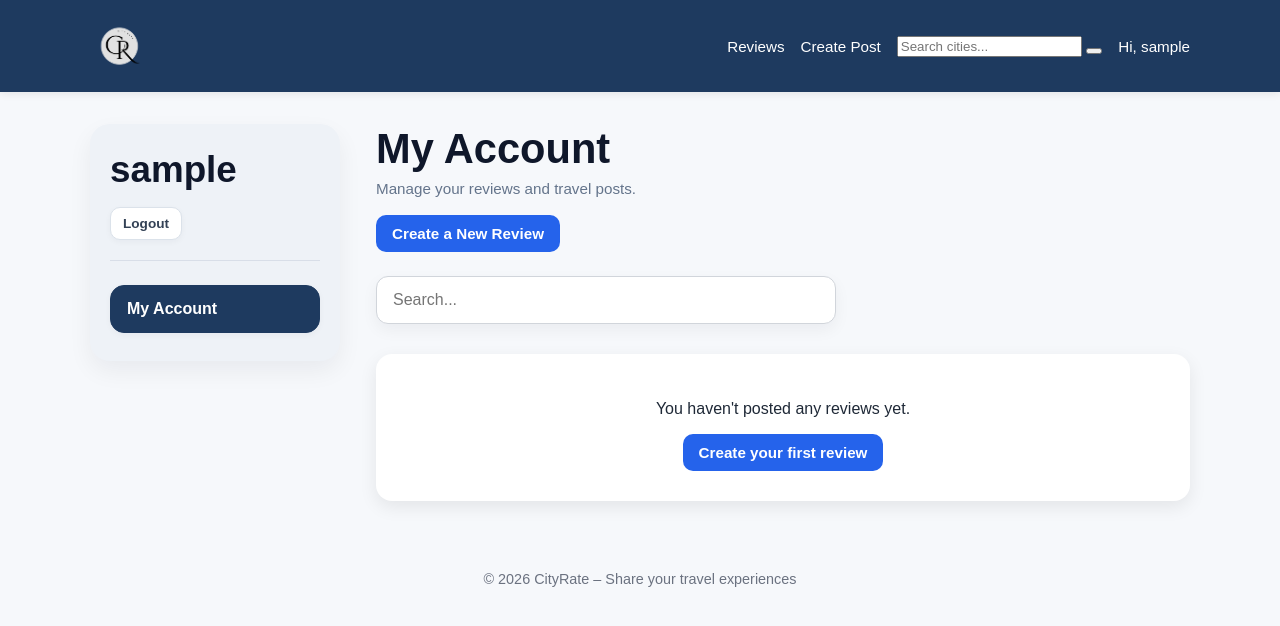
After one commit to Yara4a/CityRate, a Django app: page /cityrate/account/ in a window 1280 px wide. The commit adds this page. Shown: the top 626 px of the page. Run offline with Django 5.2, Linux system fonts and the light colour scheme; the visitor is signed in with stand-in values (Sample User, id 1); data comes from the database, SQL or seed files in the repository; data that the repository does not hold is empty.

Commit message:
Implement city review platform with user posts and account management

```diff
--- a/city/static/css/style.css
+++ b/city/static/css/style.css
@@ -27,10 +27,15 @@ body {
 }
 
 .logo {
-    color: white;
+    display: inline-flex;
+    align-items: center;
     text-decoration: none;
-    font-size: 1.5rem;
-    font-weight: bold;
+}
+
+.logo img {
+    height: 60px;
+    width: auto;
+    display: block;
 }
 
 .nav-links {
@@ -47,7 +52,8 @@ body {
     font-size: 0.95rem;
 }
 
-.nav-links a:hover {
+.nav-links a:hover,
+.nav-user:hover {
     opacity: 0.85;
 }
 
@@ -66,7 +72,7 @@ body {
     margin: 32px auto;
 }
 
-/* Hero section */
+/* Hero section - only for public pages */
 .hero {
     background: linear-gradient(135deg, #dbeafe, #eff6ff);
     padding: 40px;
@@ -233,6 +239,17 @@ body {
     background: #d1d5db;
 }
 
+.btn-logout {
+    background: white;
+    color: #334155;
+    border: 1px solid #dbe2ea;
+    box-shadow: 0 2px 6px rgba(15, 23, 42, 0.04);
+}
+
+.btn-logout:hover {
+    background: #f8fafc;
+}
+
 /* Empty state */
 .empty-state {
     background: white;
@@ -242,7 +259,7 @@ body {
     box-shadow: 0 6px 18px rgba(0, 0, 0, 0.08);
 }
 
-/* Form pages */
+/* Form pages - keep create/edit page normal */
 .form-page {
     display: flex;
     justify-content: center;
@@ -339,6 +356,103 @@ body {
     flex-wrap: wrap;
 }
 
+/* Account page ONLY */
+.account-layout {
+    display: flex;
+    gap: 36px;
+    align-items: flex-start;
+    width: 100%;
+}
+
+.account-sidebar {
+    width: 250px;
+    flex-shrink: 0;
+    background: #eef2f7;
+    border-radius: 20px;
+    padding: 28px 20px;
+    box-shadow: 0 10px 24px rgba(15, 23, 42, 0.06);
+}
+
+.account-user-block {
+    margin-bottom: 24px;
+    padding-bottom: 20px;
+    border-bottom: 1px solid #d8dee8;
+}
+
+.account-username {
+    margin: 0 0 18px 0;
+    font-size: 2.3rem;
+    line-height: 1;
+    font-weight: 800;
+    color: #0f172a;
+    word-break: break-word;
+}
+
+.account-menu {
+    margin-top: 14px;
+}
+
+.account-menu-title {
+    background: white;
+    border: 1px solid #dbe2ea;
+    border-radius: 14px;
+    padding: 14px 16px;
+    font-weight: 700;
+    color: #334155;
+    box-shadow: 0 2px 6px rgba(15, 23, 42, 0.04);
+}
+
+.account-menu-title.active {
+    background: #1e3a5f;
+    color: white;
+    border-color: #1e3a5f;
+}
+
+.account-main {
+    flex: 1;
+    min-width: 0;
+}
+
+.account-page-title {
+    margin: 0;
+    font-size: 2.6rem;
+    line-height: 1.2;
+    font-weight: 700;
+    color: #0f172a;
+}
+
+.account-subtitle {
+    margin-top: 6px;
+    margin-bottom: 18px;
+    color: #64748b;
+    font-size: 0.95rem;
+}
+
+.account-create-btn {
+    margin-top: 18px;
+    margin-bottom: 24px;
+}
+
+.account-search {
+    margin-bottom: 30px;
+}
+
+.account-main .search-input {
+    max-width: 460px;
+    background: white;
+    box-shadow: 0 6px 16px rgba(15, 23, 42, 0.05);
+}
+
+.account-main .review-card {
+    border-radius: 20px;
+    box-shadow: 0 10px 24px rgba(15, 23, 42, 0.08);
+}
+
+.account-main .review-card:hover {
+    transform: translateY(-6px);
+    box-shadow: 0 14px 30px rgba(15, 23, 42, 0.12);
+}
+
 /* Footer */
 .site-footer {
     text-align: center;
@@ -374,4 +488,23 @@ body {
     .form-card {
         padding: 24px;
     }
+
+    .account-layout {
+        flex-direction: column;
+        gap: 24px;
+    }
+
+    .account-sidebar {
+        width: 100%;
+        min-height: auto;
+        padding: 22px 18px;
+    }
+
+    .account-page-title {
+        font-size: 2rem;
+    }
+
+    .account-main .search-input {
+        max-width: 100%;
+    }
 }
--- /dev/null
+++ b/city/templates/city/account_page.html
@@ -0,0 +1,94 @@
+{% extends "city/base.html" %}
+{% load static %}
+
+{% block title %}My Account | CityRate{% endblock %}
+
+{% block content %}
+
+<section class="account-layout">
+
+    <aside class="account-sidebar">
+        <div class="account-user-block">
+            <h2 class="account-username">{{ user.username }}</h2>
+
+            <a href="#" class="btn btn-small btn-logout">
+                Logout
+            </a>
+        </div>
+
+        <div class="account-menu">
+            <div class="account-menu-title active">My Account</div>
+        </div>
+    </aside>
+
+    <section class="account-main">
+        <h1 class="account-page-title">My Account</h1>
+        <p class="account-subtitle">Manage your reviews and travel posts.</p>
+
+        <div class="hero-actions account-create-btn">
+            <a href="{% url 'create_post' %}" class="btn btn-primary">
+                Create a New Review
+            </a>
+        </div>
+
+        <section class="search-section account-search">
+            <form method="get">
+                <input
+                    type="text"
+                    name="q"
+                    value="{{ search_query }}"
+                    placeholder="Search..."
+                    class="search-input"
+                >
+            </form>
+        </section>
+
+        <section class="reviews-section">
+            {% for r in reviews %}
+                <div class="review-card">
+
+                    <div class="review-top">
+                        <h3 class="city-name">{{ r.city.city_name }}</h3>
+                        <span class="rating-badge">{{ r.rating_score }}/5</span>
+                    </div>
+
+                    <div class="stars">
+                        {% for i in "12345" %}
+                            {% if forloop.counter <= r.rating_score %}
+                                <span>⭐</span>
+                            {% else %}
+                                <span>☆</span>
+                            {% endif %}
+                        {% endfor %}
+                    </div>
+
+                    <p class="review-text">
+                        {{ r.review_text }}
+                    </p>
+
+                    <small class="review-meta">
+                        by {{ r.user.username }} — {{ r.created_at }}
+                    </small>
+
+                    {% if user.is_authenticated and r.user == user %}
+                        <div class="review-actions">
+                            <a href="{% url 'edit_post' r.id %}" class="btn btn-small btn-edit">Edit</a>
+                            <a href="{% url 'delete_post' r.id %}" class="btn btn-small btn-delete">Delete</a>
+                        </div>
+                    {% endif %}
+                </div>
+
+            {% empty %}
+                <div class="empty-state">
+                    <p>You haven't posted any reviews yet.</p>
+                    <a href="{% url 'create_post' %}" class="btn btn-primary">
+                        Create your first review
+                    </a>
+                </div>
+            {% endfor %}
+        </section>
+    </section>
+
+</section>
+
+{% endblock %}
--- a/city/templates/city/base.html
+++ b/city/templates/city/base.html
@@ -15,8 +15,8 @@
 <nav class="navbar">
     <div class="nav-container">
 
-        <a href="{% url 'review_list' %}" class="logo">
-            CityRate
+        <a href="{% url 'home' %}" class="logo">
+            <img src="{% static 'images/logo.jpeg' %}" alt="CityRate logo">
         </a>
 
         <div class="nav-links">
@@ -39,13 +39,13 @@
 
             {% if user.is_authenticated %}
 
-                <span class="nav-user">
+                <a href="{% url 'account_page' %}" class="nav-user">
                     Hi, {{ user.username }}
-                </span>
+                </a>
 
             {% else %}
 
-                <a href="/admin/login/" class="nav-button">
+                <a href="{% url 'login' %}" class="nav-button">
                     Login
                 </a>
 
@@ -56,7 +56,6 @@
     </div>
 </nav>
 
-
 <main class="page-container">
 
     {% block content %}
@@ -64,11 +63,9 @@
 
 </main>
 
-
 <footer class="site-footer">
     <p>© 2026 CityRate – Share your travel experiences</p>
 </footer>
-
 
 <script src="{% static 'js/main.js' %}"></script>
 
--- a/city/urls.py
+++ b/city/urls.py
@@ -4,6 +4,7 @@ from . import views
 urlpatterns = [
     path("create/", views.create_post, name="create_post"),
     path("reviews/", views.review_list, name="review_list"),
+    path("account/", views.account_page, name="account_page"),
     path("homepage/", views.home, name="home"),
     path("edit/<int:post_id>/", views.edit_post, name="edit_post"),
     path("delete/<int:post_id>/", views.delete_post, name="delete_post"),
--- a/city/views.py
+++ b/city/views.py
@@ -1,6 +1,5 @@
 from django.shortcuts import render, redirect, get_object_or_404
 from django.contrib.auth.decorators import login_required
-from django.http import HttpResponse
 from .forms import PostForm
 from .models import Post
 
@@ -15,19 +14,47 @@ def create_post(request):
         post = form.save(commit=False)
         post.user = request.user
         post.save()
-        return redirect("review_list")
+        return redirect("account_page")
 
     return render(request, "city/create_post.html", {"form": form})
 
 
-def login_page(request):
-    return HttpResponse("Login page coming soon.")
+def review_list(request):
+    search_query = request.GET.get("q", "").strip()
 
+    reviews = Post.objects.select_related("city", "user").order_by("-created_at")
 
-def review_list(request):
-    reviews = Post.objects.select_related("city", "user").order_by("-created_at")
-    return render(request, "city/review_list.html", {"reviews": reviews})
+    if search_query:
+        reviews = reviews.filter(city__city_name__icontains=search_query)
 
+    return render(
+        request,
+        "city/review_list.html",
+        {
+            "reviews": reviews,
+            "search_query": search_query,
+        },
+    )
+
+@login_required(login_url="login")
+def account_page(request):
+    search_query = request.GET.get("q", "").strip()
+
+    reviews = Post.objects.select_related("city", "user").filter(
+        user=request.user
+    ).order_by("-created_at")
+
+    if search_query:
+        reviews = reviews.filter(city__city_name__icontains=search_query)
+
+    return render(
+        request,
+        "city/account_page.html",
+        {
+            "reviews": reviews,
+            "search_query": search_query,
+        },
+    )
 
 @login_required(login_url="login")
 def edit_post(request, post_id):
@@ -36,7 +63,7 @@ def edit_post(request, post_id):
 
     if request.method == "POST" and form.is_valid():
         form.save()
-        return redirect("review_list")
+        return redirect("account_page")
 
     return render(request, "city/edit_post.html", {"form": form})
 
@@ -47,7 +74,7 @@ def delete_post(request, post_id):
 
     if request.method == "POST":
         post.delete()
-        return redirect("review_list")
+        return redirect("account_page")
 
     return render(request, "city/delete_post.html", {"post": post})
 
```
Also changed, not shown: city/templates/city/login.html (+12 -1 lines), city/templates/city/review_list.html (+15 -9 lines).
